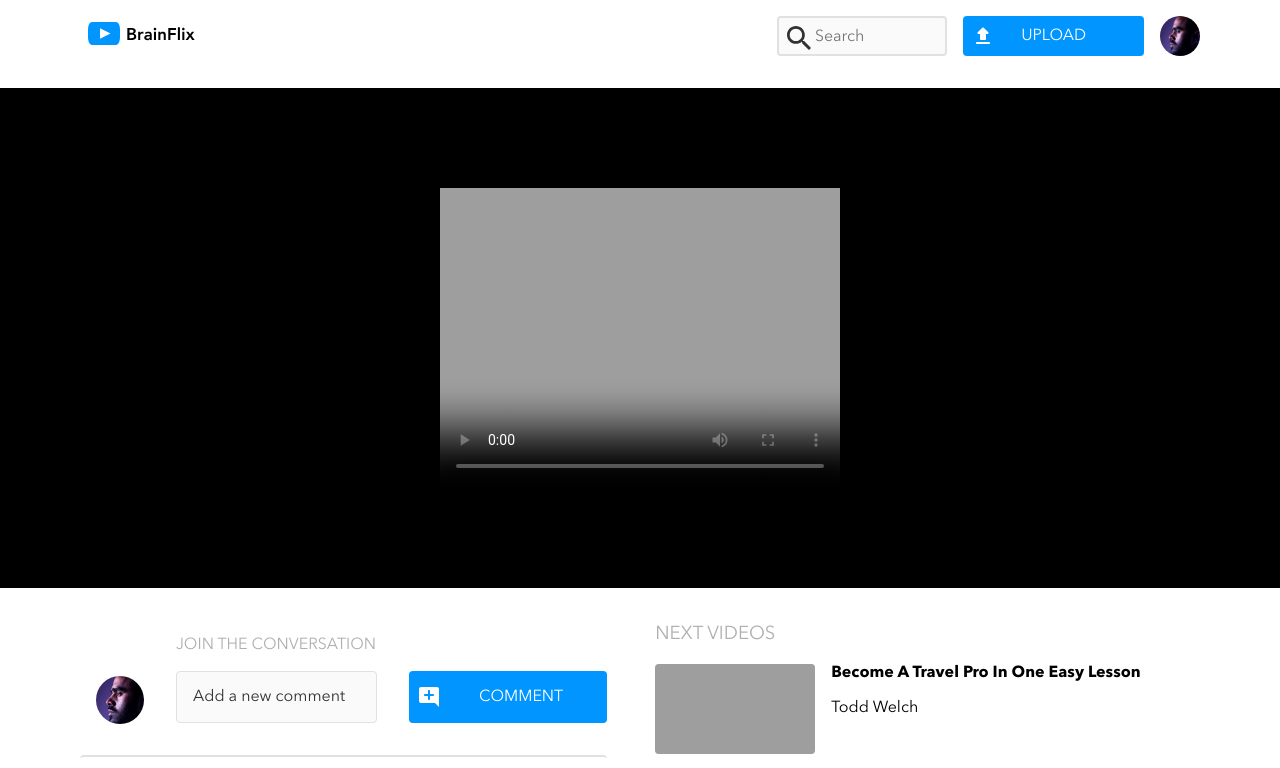
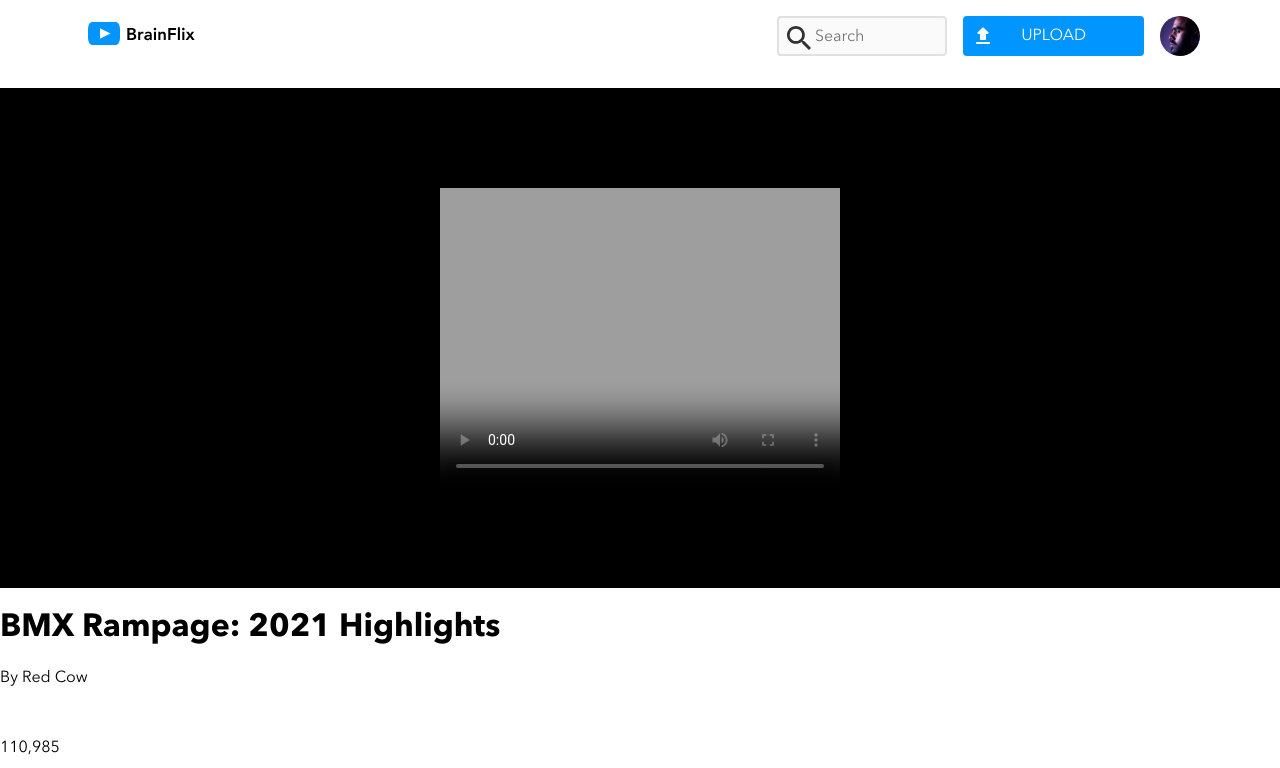
Before and after one commit to nate-paradiso/nate-paradiso-brainflix, a React (Create React App) app: page / in a window 1280 px wide. Shown: the top 768 px of the page. Built offline with nearby package versions, Linux system fonts and the light colour scheme.

Commit message:
new branch for video details

```diff
--- a/src/App.js
+++ b/src/App.js
@@ -1,11 +1,11 @@
 
-import {NavBar} from './components/Component/Navbar/Navbar';
-import {CurrentVideo} from './components/Component/CurrentVideo/CurrentVideo';
-import {Form} from './components/Component/Form/Form';
+import { NavBar } from './components/Component/Navbar/Navbar';
+import { CurrentVideo } from './components/Component/CurrentVideo/CurrentVideo';
+import { Form } from './components/Component/Form/Form';
 import { CommentCardList } from './components/Component/CommentCardList/CommentCardList';
-import {VideoCardList} from './components/Component/VideoCardList/VideoCardList';
+import { VideoCardList } from './components/Component/VideoCardList/VideoCardList';
+import { CurrentVideoDetails } from './components/Component/VideoDetails/VideoDetail';
 import './App.scss';
-import videoDataDetails from "./data/video-details.json";
 import { useState } from 'react';
 
 
@@ -23,12 +23,14 @@ function App() {
     <CurrentVideo
     selectedVideoId={selectedVideoId}
     />
+    <CurrentVideoDetails
+    selectedVideoId={selectedVideoId}
+    />
     <div className="main">
       <div className="main__comments">
         <Form/>
         <CommentCardList
         selectedVideoId={selectedVideoId}
-        handleSelectVideo={handleSelectVideo}
         />
       </div>
       <VideoCardList
--- a/src/components/Component/CommentsCard/CommentsCard.js
+++ b/src/components/Component/CommentsCard/CommentsCard.js
@@ -1,6 +1,6 @@
 import "./CommentsCard.scss"
 
-export function CommentsCard ( {comment, handleSelectVideo}) {
+export function CommentsCard ( {comment}) {
 
     const formatTime = (timestamp) => {
         const date = new Date(timestamp);
--- a/src/components/Component/CurrentVideo/CurrentVideo.js
+++ b/src/components/Component/CurrentVideo/CurrentVideo.js
@@ -7,7 +7,9 @@ export function CurrentVideo ({selectedVideoId}) {
         <div className="video-main">
             <div className="video-main__wrapper">
                 <video className="video-main__wrapper--video"
-                poster={videoDetails.find(videoImage => videoImage.id === selectedVideoId).image} controls>
+                poster={videoDetails
+                .find(videoImage => videoImage.id === selectedVideoId)
+                .image} controls>
                 </video>
             </div>
         </div>
--- /dev/null
+++ b/src/components/Component/VideoDetails/VideoDetail.js
@@ -0,0 +1,32 @@
+import "./VideoDetails.scss";
+import videoDetails from "../../../data/video-details.json"
+export function CurrentVideoDetails ( {selectedVideoId}) {
+console.log(videoDetails)
+
+    return(
+        <>
+        <h1 className="Title">{videoDetails
+        .find(videoImage => videoImage.id === selectedVideoId)
+        .title}</h1>
+        <div className="Data">
+            <div className="Data__container">
+                <p>By {videoDetails
+                .find(videoImage => videoImage.id === selectedVideoId)
+                .channel}
+                </p>
+                <img src="" alt="" />
+                <p>{videoDetails
+                .find(videoImage => videoImage.id === selectedVideoId)
+                .likes}
+                </p>
+            </div>
+            <div className="Data__container">
+                <p></p>
+                <img src="" alt="" />
+                <p></p>
+            </div>
+        </div>
+        <p></p>
+        </>
+    )
+}
--- /dev/null
+++ b/src/components/Component/VideoDetails/VideoDetails.scss
@@ -0,0 +1,11 @@
+.title {
+	color: pink;
+}
+.data {
+	display: flex;
+	flex-direction: row;
+	&__container {
+		display: flex;
+		flex-direction: row;
+	}
+}
```
